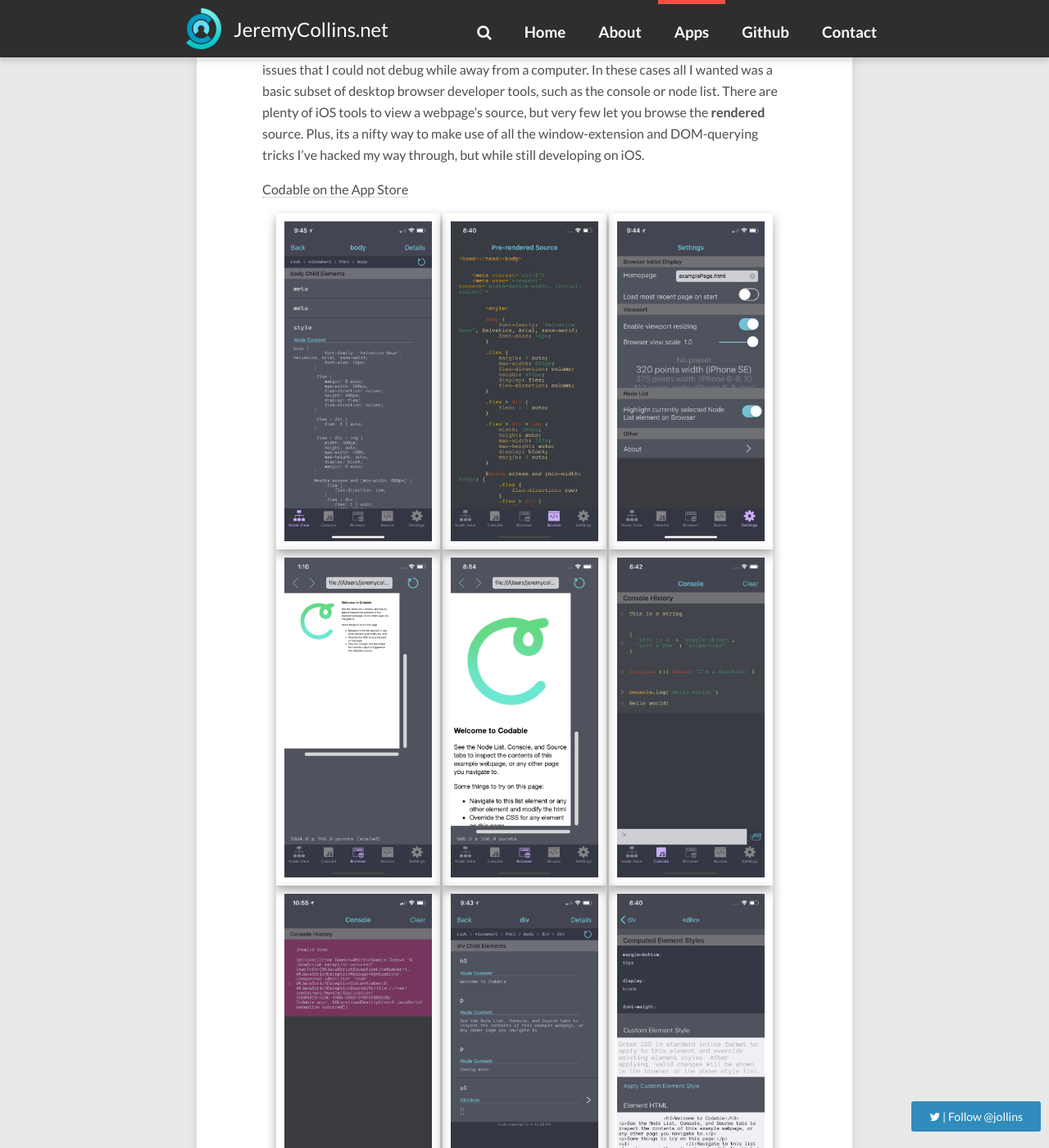
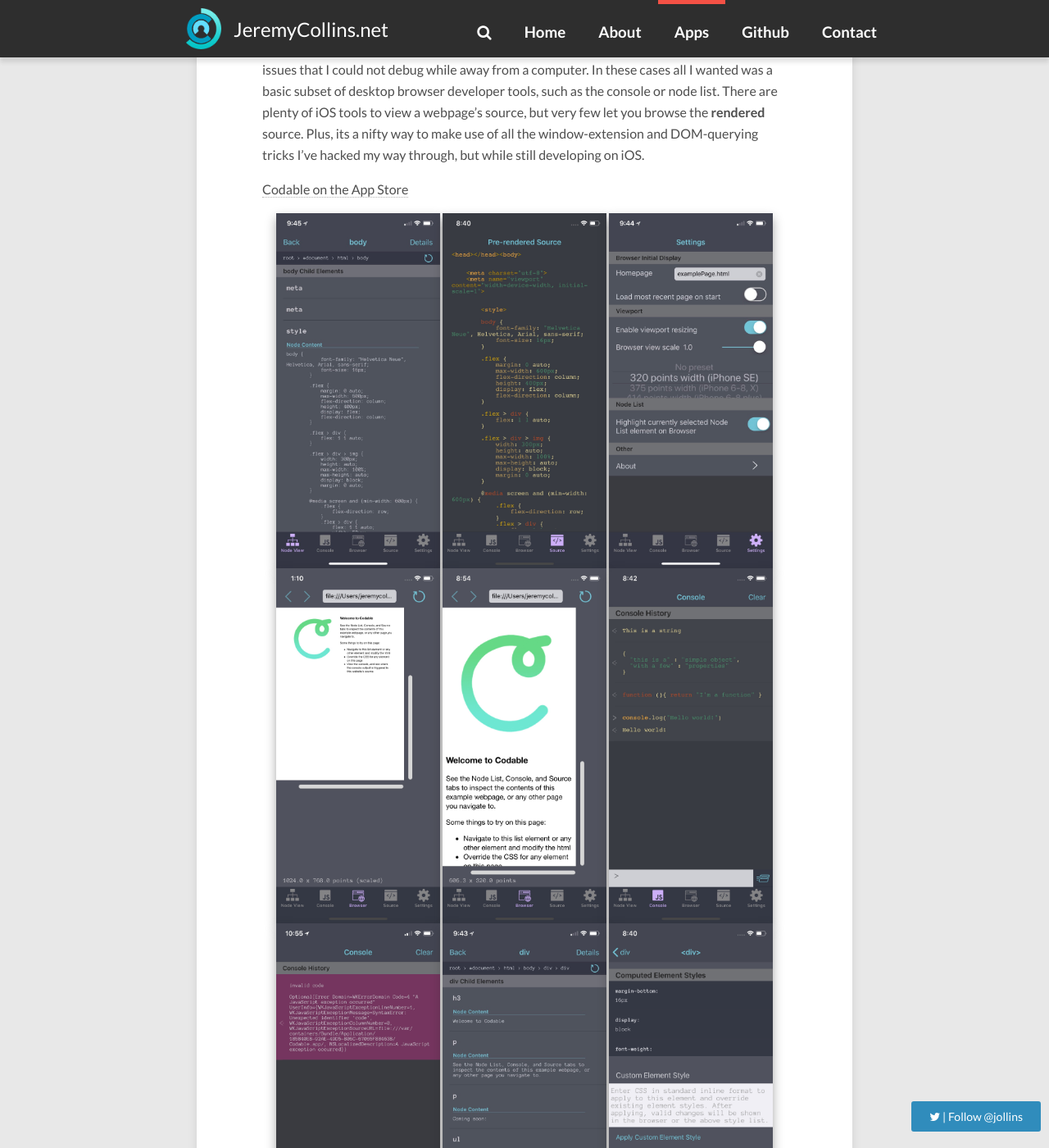
Before and after one commit to jdodsoncollins/JeremyCollinsDotNet, a Jekyll site: the page built from apps.md, in a window 1280 px wide and 1400 px high, scrolled down 890 px. Shown: the whole window at 82% size. Built offline with Jekyll 4.4.1, drawn with Linux system fonts in a browser that asks for light colours; nearby versions of some CDN libraries; comment, search, counter and statistics services are not loaded.

Commit message:
adjust utility classes

```diff
--- a/_sass/_utilities.scss
+++ b/_sass/_utilities.scss
@@ -1,4 +1,7 @@
 .drop-shadow {
     box-shadow: 0 0 0 0, 0 6px 12px rgba(34, 34, 34, 0.4);
-    padding: 0;
 }
+
+.no-padding {
+    padding: 0 !important;
+}
--- a/apps.md
+++ b/apps.md
@@ -26,30 +26,30 @@
 
 <div style="margin: 0 auto; text-align: center;">
 <a href="/images/UNADJUSTEDNONRAW_thumb_227d.jpg" target="_blank">
-<img src="/images/UNADJUSTEDNONRAW_thumb_227d.jpg" style="width: 200px; height: auto; padding: 10px; display: inline-block" alt="Codable screenshot" class="image-md drop-shadow">
+<img src="/images/UNADJUSTEDNONRAW_thumb_227d.jpg" style="width: 200px; height: auto; padding: 10px; display: inline-block" alt="Codable screenshot" class="image-md drop-shadow no-padding">
 </a>
 <a href="/images/UNADJUSTEDNONRAW_thumb_227a.jpg" target="_blank">
-<img src="/images/UNADJUSTEDNONRAW_thumb_227a.jpg" style="width: 200px; height: auto; padding: 10px; display: inline-block" alt="Codable screenshot" class="image-md drop-shadow">
+<img src="/images/UNADJUSTEDNONRAW_thumb_227a.jpg" style="width: 200px; height: auto; padding: 10px; display: inline-block" alt="Codable screenshot" class="image-md drop-shadow no-padding">
 </a>
 <a href="/images/UNADJUSTEDNONRAW_thumb_227b.jpg" target="_blank">
-<img src="/images/UNADJUSTEDNONRAW_thumb_227b.jpg" style="width: 200px; height: auto; padding: 10px; display: inline-block" alt="Codable screenshot" class="image-md drop-shadow">
+<img src="/images/UNADJUSTEDNONRAW_thumb_227b.jpg" style="width: 200px; height: auto; padding: 10px; display: inline-block" alt="Codable screenshot" class="image-md drop-shadow no-padding">
 </a>
 <a href="/images/UNADJUSTEDNONRAW_thumb_227c.jpg" target="_blank">
-<img src="/images/UNADJUSTEDNONRAW_thumb_227c.jpg" style="width: 200px; height: auto; padding: 10px; display: inline-block" alt="Codable screenshot" class="image-md drop-shadow">
+<img src="/images/UNADJUSTEDNONRAW_thumb_227c.jpg" style="width: 200px; height: auto; padding: 10px; display: inline-block" alt="Codable screenshot" class="image-md drop-shadow no-padding">
 </a>
 <a href="/images/UNADJUSTEDNONRAW_thumb_2276.jpg" target="_blank">
-<img src="/images/UNADJUSTEDNONRAW_thumb_2276.jpg" style="width: 200px; height: auto; padding: 10px; display: inline-block" alt="Codable screenshot" class="image-md drop-shadow">
+<img src="/images/UNADJUSTEDNONRAW_thumb_2276.jpg" style="width: 200px; height: auto; padding: 10px; display: inline-block" alt="Codable screenshot" class="image-md drop-shadow no-padding">
 </a>
 <a href="/images/UNADJUSTEDNONRAW_thumb_2277.jpg" target="_blank">
-<img src="/images/UNADJUSTEDNONRAW_thumb_2277.jpg" style="width: 200px; height: auto; padding: 10px; display: inline-block" alt="Codable screenshot" class="image-md drop-shadow">
+<img src="/images/UNADJUSTEDNONRAW_thumb_2277.jpg" style="width: 200px; height: auto; padding: 10px; display: inline-block" alt="Codable screenshot" class="image-md drop-shadow no-padding">
 <a href="/images/UNADJUSTEDNONRAW_thumb_2280.jpg" target="_blank">
-<img src="/images/UNADJUSTEDNONRAW_thumb_2280.jpg" style="width: 200px; height: auto; padding: 10px; display: inline-block" alt="Codable screenshot" class="image-md drop-shadow">
+<img src="/images/UNADJUSTEDNONRAW_thumb_2280.jpg" style="width: 200px; height: auto; padding: 10px; display: inline-block" alt="Codable screenshot" class="image-md drop-shadow no-padding">
 </a>
 </a>
 <a href="/images/UNADJUSTEDNONRAW_thumb_2278.jpg" target="_blank">
-<img src="/images/UNADJUSTEDNONRAW_thumb_2278.jpg" style="width: 200px; height: auto; padding: 10px; display: inline-block" alt="Codable screenshot" class="image-md drop-shadow">
+<img src="/images/UNADJUSTEDNONRAW_thumb_2278.jpg" style="width: 200px; height: auto; padding: 10px; display: inline-block" alt="Codable screenshot" class="image-md drop-shadow no-padding">
 </a>
 <a href="/images/UNADJUSTEDNONRAW_thumb_2279.jpg" target="_blank">
-<img src="/images/UNADJUSTEDNONRAW_thumb_2279.jpg" style="width: 200px; height: auto; padding: 10px; display: inline-block" alt="Codable screenshot" class="image-md drop-shadow">
+<img src="/images/UNADJUSTEDNONRAW_thumb_2279.jpg" style="width: 200px; height: auto; padding: 10px; display: inline-block" alt="Codable screenshot" class="image-md drop-shadow no-padding">
 </a>
 </div>
```
